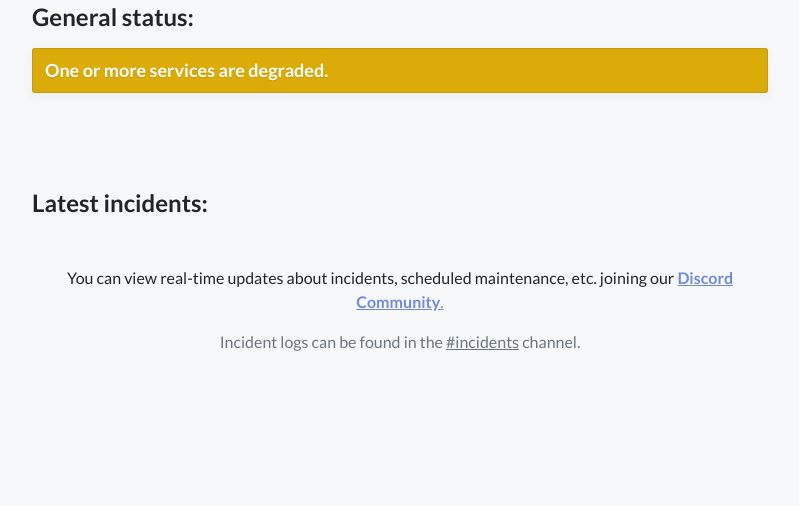
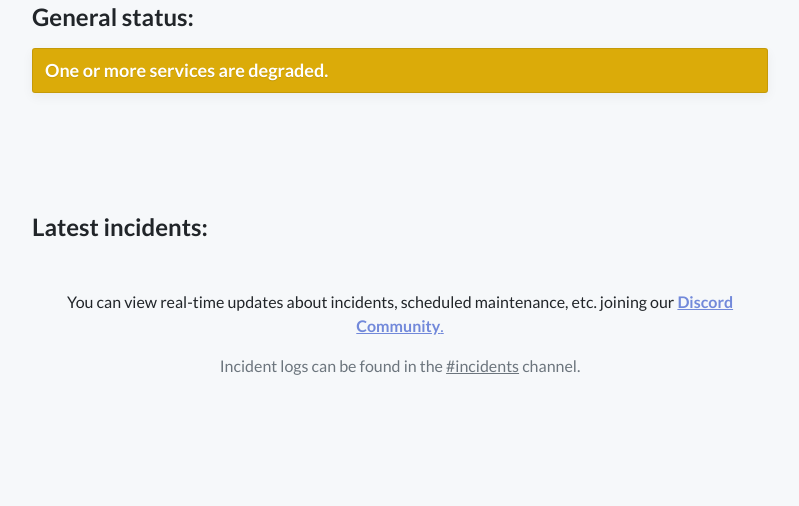
Before and after one commit to RibonDAO/status, a Rails app: template app/views/health_check/index.html.erb in a window 1280 px wide. Shown: the part 122-628 px from the top of the page, without its empty margins (240-1039 px from the left). Run offline with Rails 7, Linux system fonts and the light colour scheme; the template is opened without the code that fills it, so the values that code supplies are empty; some libraries are stand-ins or nearby versions.

Commit message:
refactor: add some margin between status and incidents

```diff
--- a/app/views/health_check/index.html.erb
+++ b/app/views/health_check/index.html.erb
@@ -49,7 +49,7 @@
         <% end %>
       </div>
       <div class="row">
-        <div class="col-12">
+        <div class="col-12 mt-4">
           <h4 class="mt-4 mb-2">
             <strong>
               <%= t("latest_incidents") %>
```
